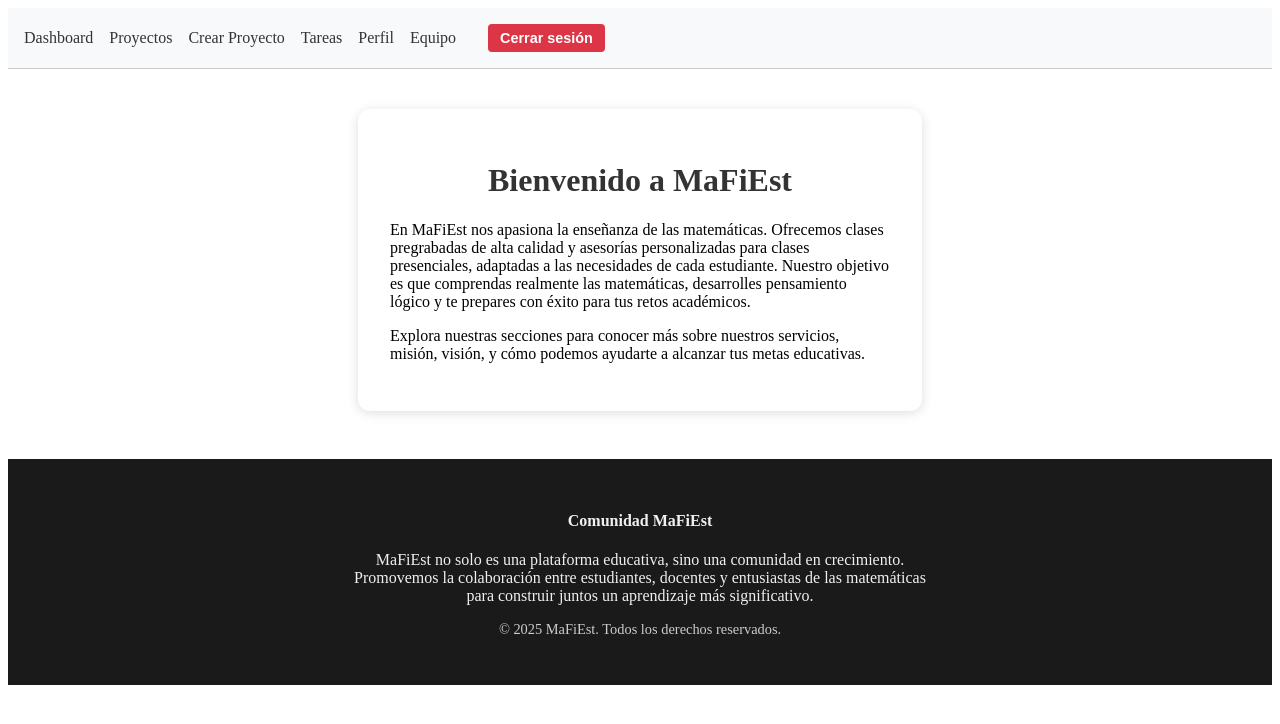
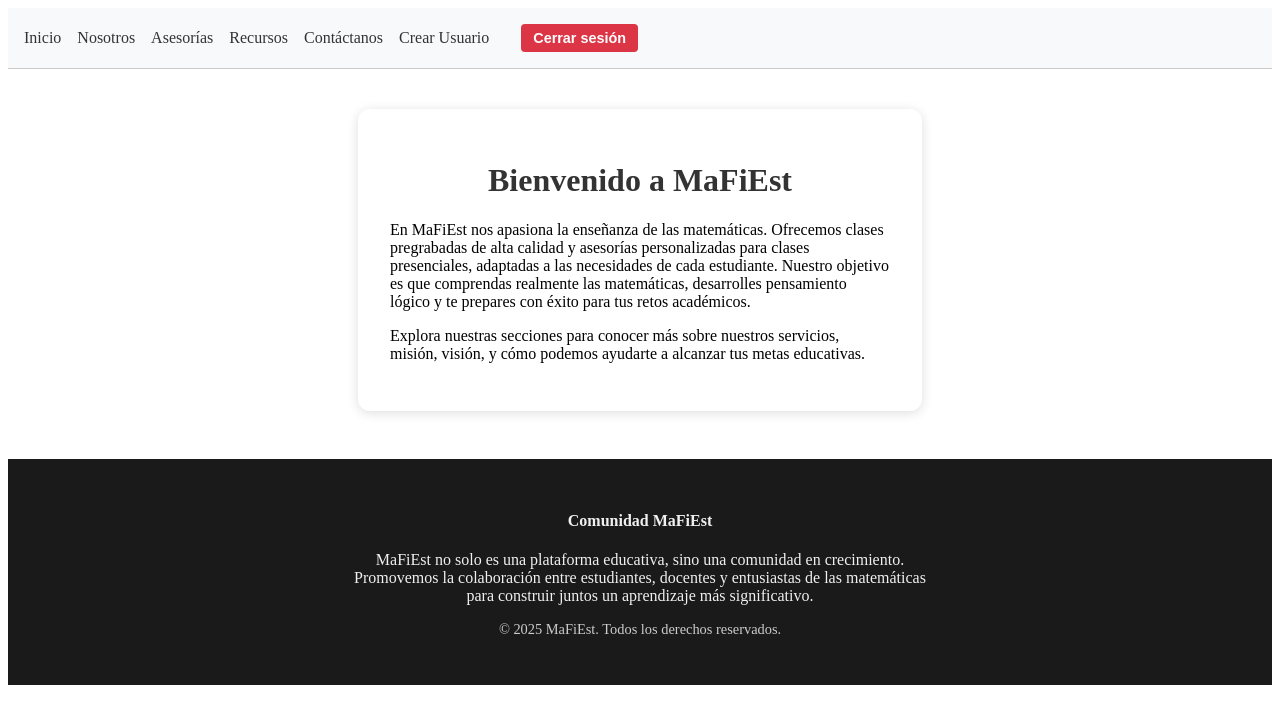
Before and after one commit to juanmanuelestupinan34-blip/ProjectMaFiEst_final, a React (Vite) app in the folder client/: page / in a window 1280 px wide. Shown: the top 724 px of the page. Built offline with nearby package versions, Linux system fonts and the light colour scheme; sample sign-in values are in the browser's storage.

Commit message:
Update Menu.jsx

```diff
--- a/client/src/components/Menu.jsx
+++ b/client/src/components/Menu.jsx
@@ -9,12 +9,12 @@ const Menu = () => {
 
   return (
     <nav>
-      <Link to="/">Dashboard</Link>
-      <Link to="/proyectos">Proyectos</Link>
-      <Link to="/proyectos/crear">Crear Proyecto</Link>
-      <Link to="/tareas">Tareas</Link>
-      <Link to="/perfil">Perfil</Link>
-      <Link to="/registro">Equipo</Link>
+      <Link to="/">Inicio</Link>
+      <Link to="/nosotros">Nosotros</Link>
+      <Link to="/asesorias">Asesorías</Link>
+      <Link to="/recursos">Recursos</Link>
+      <Link to="/contactanos">Contáctanos</Link>
+      <Link to="/crear-usuario">Crear Usuario</Link>
       <button onClick={handleLogout}>Cerrar sesión</button>
     </nav>
   );
```
